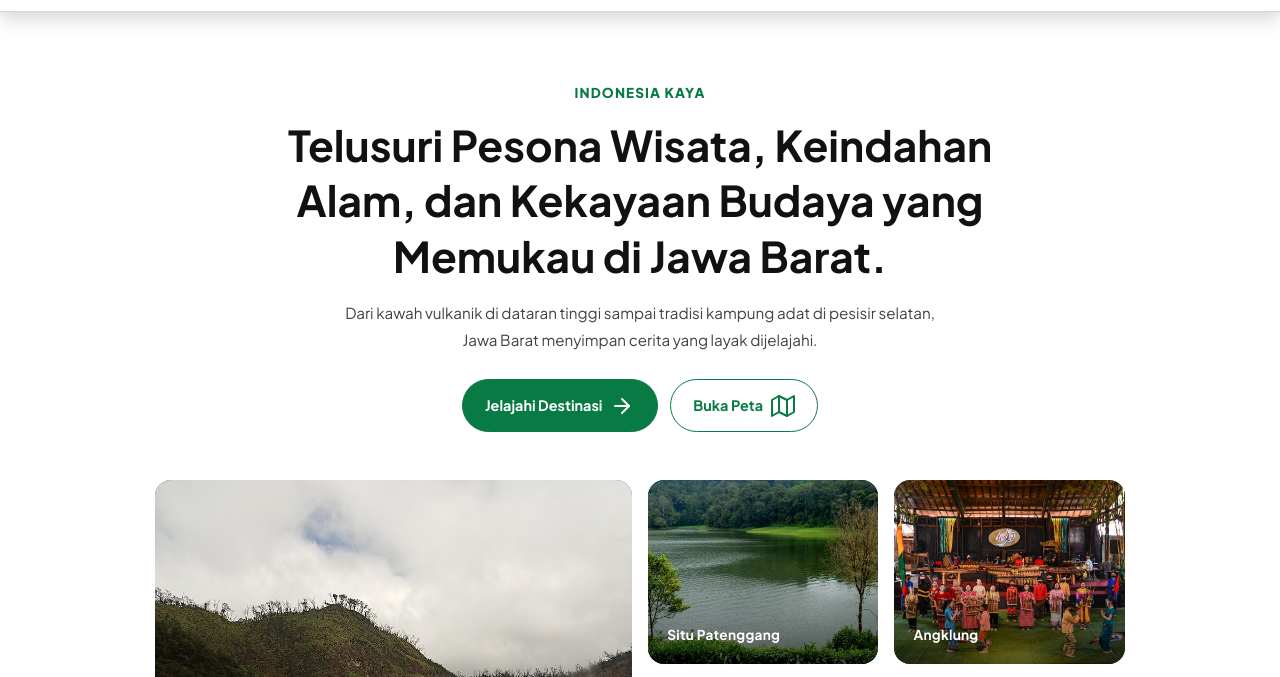
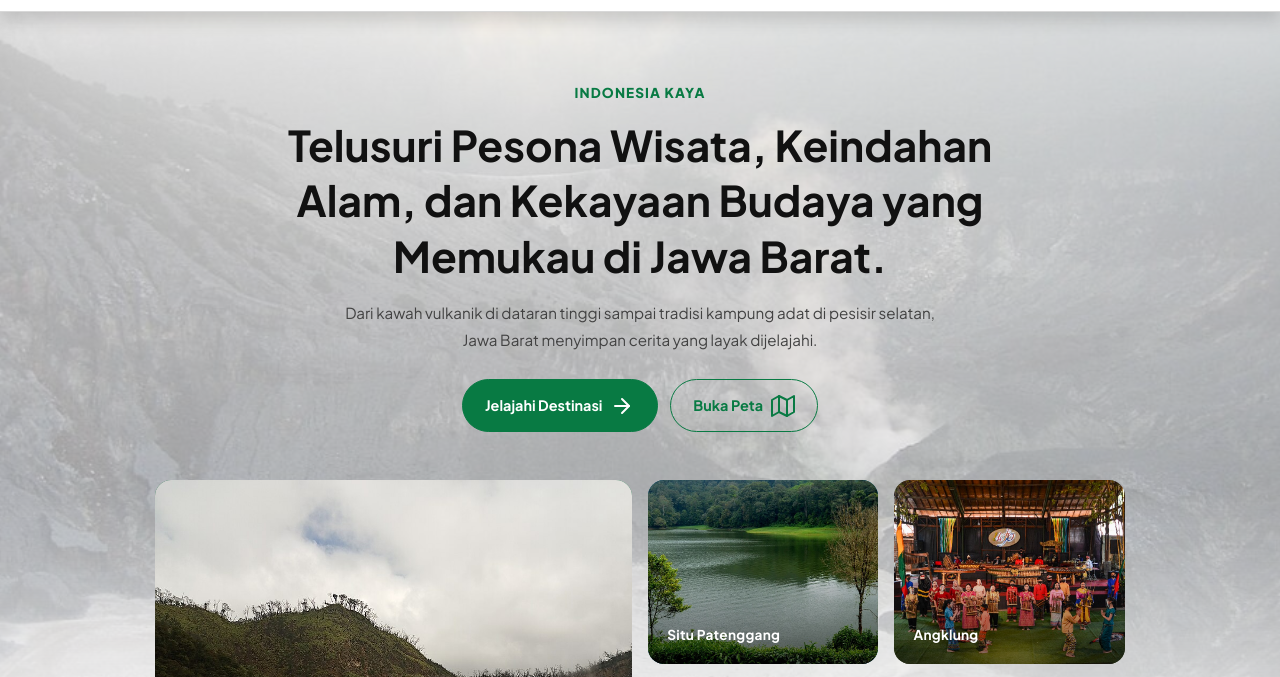
Before and after one commit to RifkiFiransah/WDC-Kultura, a plain HTML site: page index.html in a window 1280 px wide. Shown: the part 67-744 px from the top of the page. Drawn offline with nearby package versions, Linux system fonts and the light colour scheme.

Commit message:
feat: perubahan hero section

```diff
--- a/css/style.css
+++ b/css/style.css
@@ -393,6 +393,29 @@ h6 {
   padding: 1rem 7% 5rem;
   overflow: hidden;
   position: relative;
+}
+
+#home::before {
+  content: "";
+  position: absolute;
+  inset: 0;
+  z-index: 0;
+  background-image: url("../img/destinasi/tangkuban-perahu.jpg");
+  background-size: cover;
+  background-position: center;
+  opacity: 0.5;
+  -webkit-mask-image: linear-gradient(to bottom, #000 0%, #000 55%, transparent 90%);
+  mask-image: linear-gradient(to bottom, #000 0%, #000 55%, transparent 90%);
+  pointer-events: none;
+}
+
+[data-theme="dark"] #home::before {
+  opacity: 0.28;
+}
+
+#home > .container-fluid {
+  position: relative;
+  z-index: 1;
 }
 
 #home .hero-title {
```
